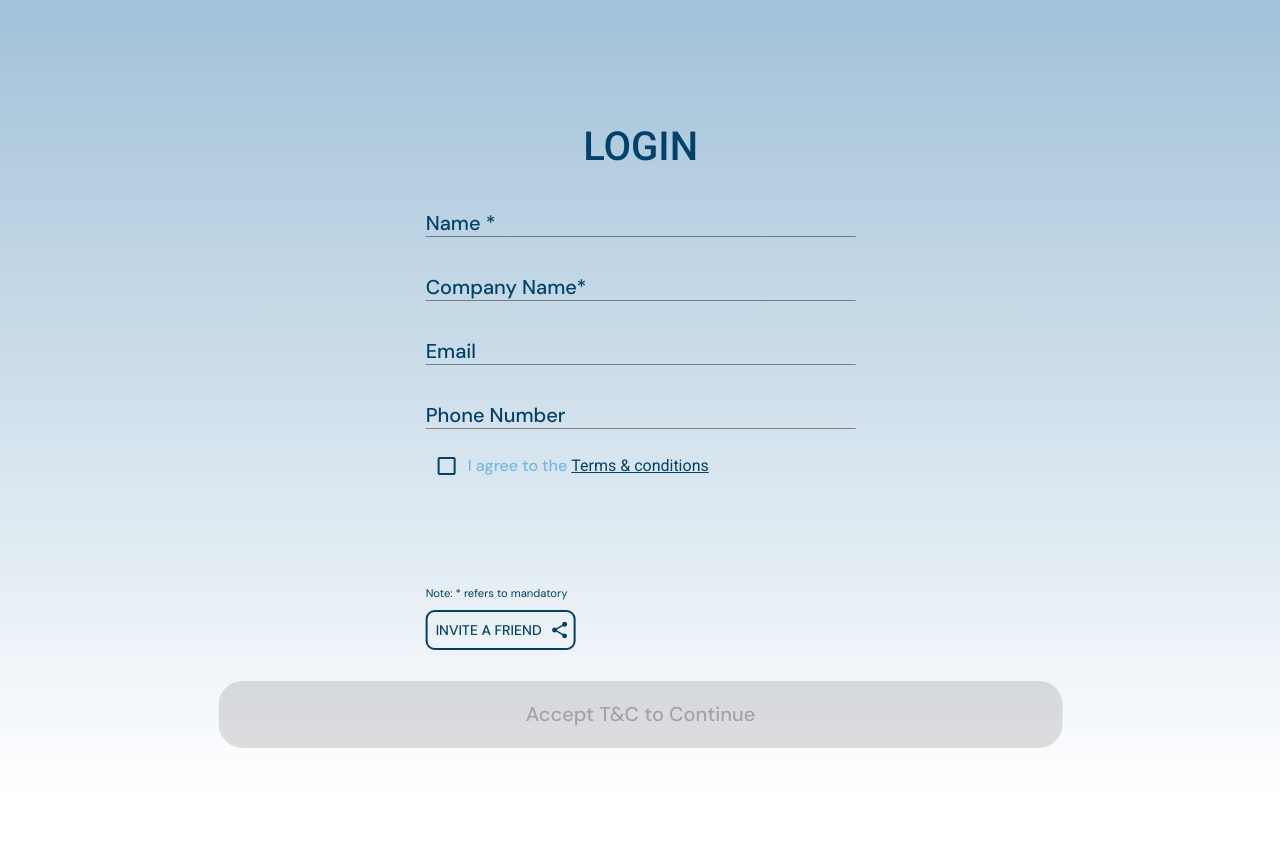
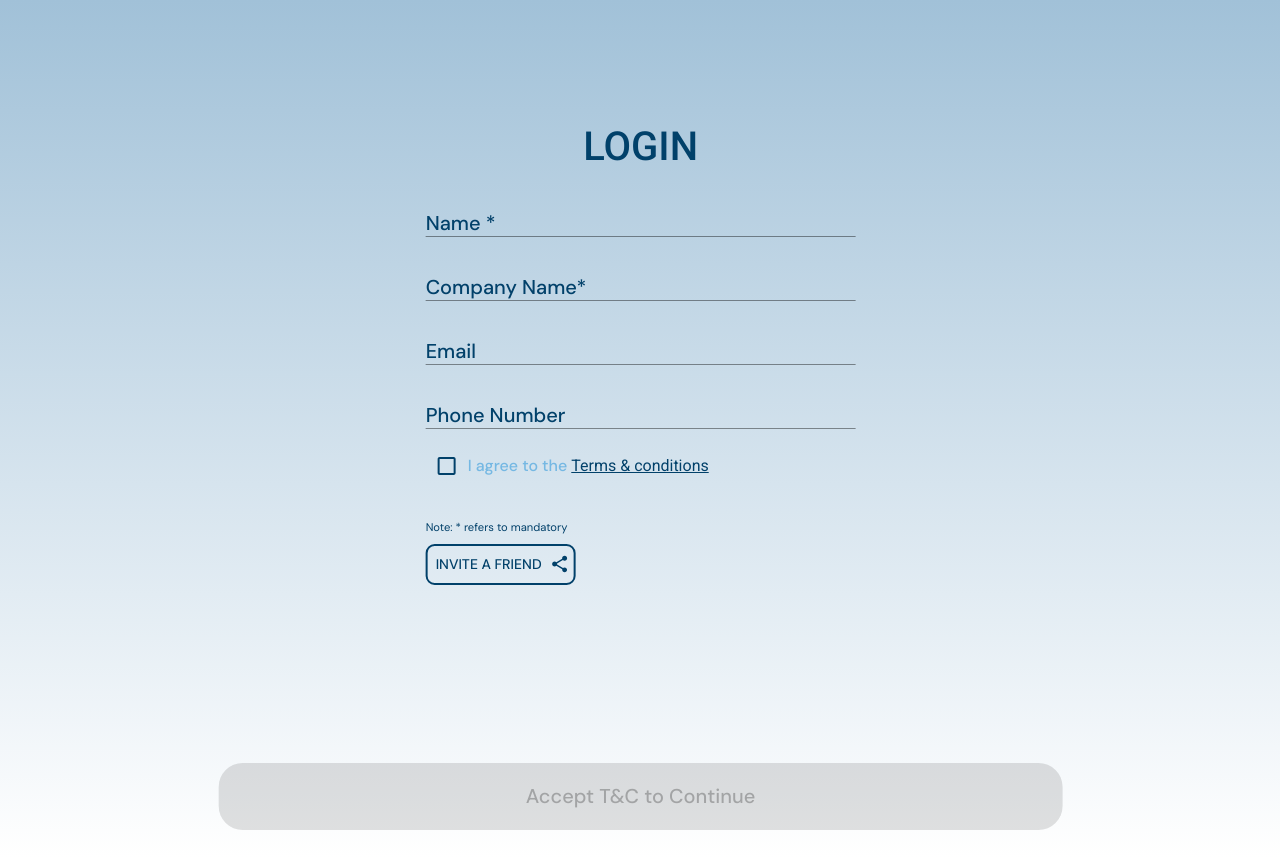
Before and after one commit to schoolsharks/data-guard, a React (Vite) app in the folder client/: page /login in a window 1280 px wide. Before the commit the page ends 800 px from the top, so only its background shows below. Built offline with nearby package versions, Linux system fonts and the light colour scheme; no server answers; a web font is replaced by a local one.

Commit message:
login page size fix

```diff
--- a/client/src/pages/User/Login/Login.jsx
+++ b/client/src/pages/User/Login/Login.jsx
@@ -78,7 +78,7 @@ const Login = () => {
     <Stack
       className="user-login"
       width="100%"
-      height={`${window.innerHeight < 616 ? 616 : window.innerHeight}px`}
+      // height={`${window.innerHeight < 616 ? 616 : window.innerHeight}px`}
       position="relative"
       alignItems={"center"}
     >
@@ -191,8 +191,9 @@ const Login = () => {
         </Button>
       </Stack>
       <Stack
-        position={"fixed"}
-        bottom={"1.5rem"}
+        // position={"fixed"}
+
+        // bottom={"1.5rem"}
         width={"100%"}
         maxWidth={"900px"}
       >
```
Also changed, not shown: 6 other files (tests, documents, lock files or other folders).
